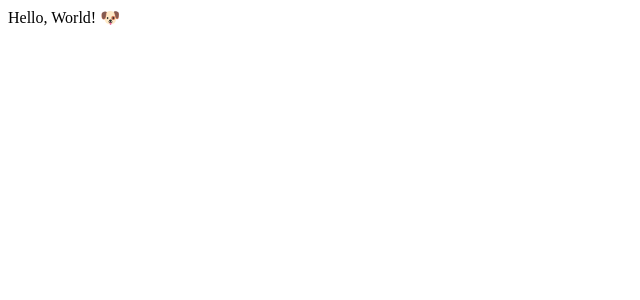
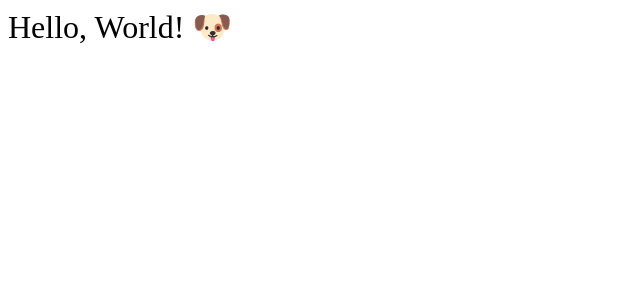
Before and after one commit to ireddick/react-starter, a React (Vite) app: page / in a window 1280 px wide. Shown: the top 300 px of the page, without its empty margins (0-640 px from the left). Built offline with nearby package versions, Linux system fonts and the light colour scheme.

Commit message:
Add app stylesheet

```diff
--- a/src/App.jsx
+++ b/src/App.jsx
@@ -1,5 +1,5 @@
 import hello from "./hello"
 
 export const App = () => (
-  <div>{hello()}</div>
+  <div class="app">{hello()}</div>
 )
--- /dev/null
+++ b/src/app.css
@@ -0,0 +1,3 @@
+.app {
+  font-size: 200%;
+}
--- a/src/index.html
+++ b/src/index.html
@@ -3,6 +3,7 @@
   <head>
     <meta charset="utf-8" />
     <meta name="viewport" content="width=device-width, initial-scale=1" />
+    <link rel="stylesheet" href="app.css" />
     <title>App</title>
   </head>
   <body>
```
